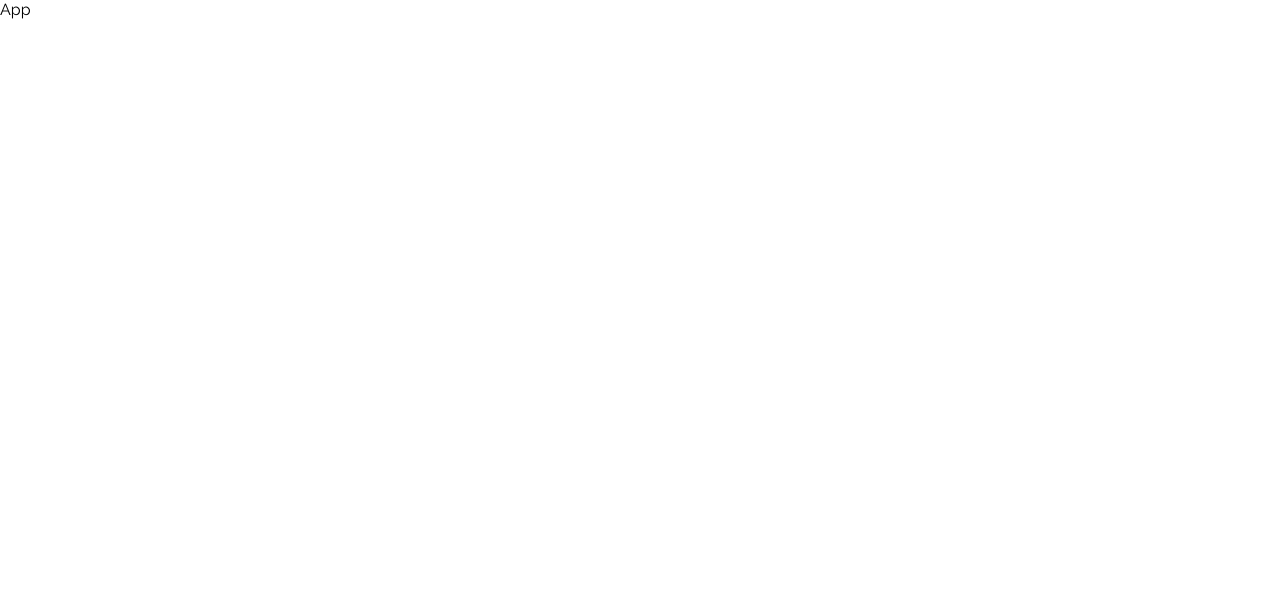
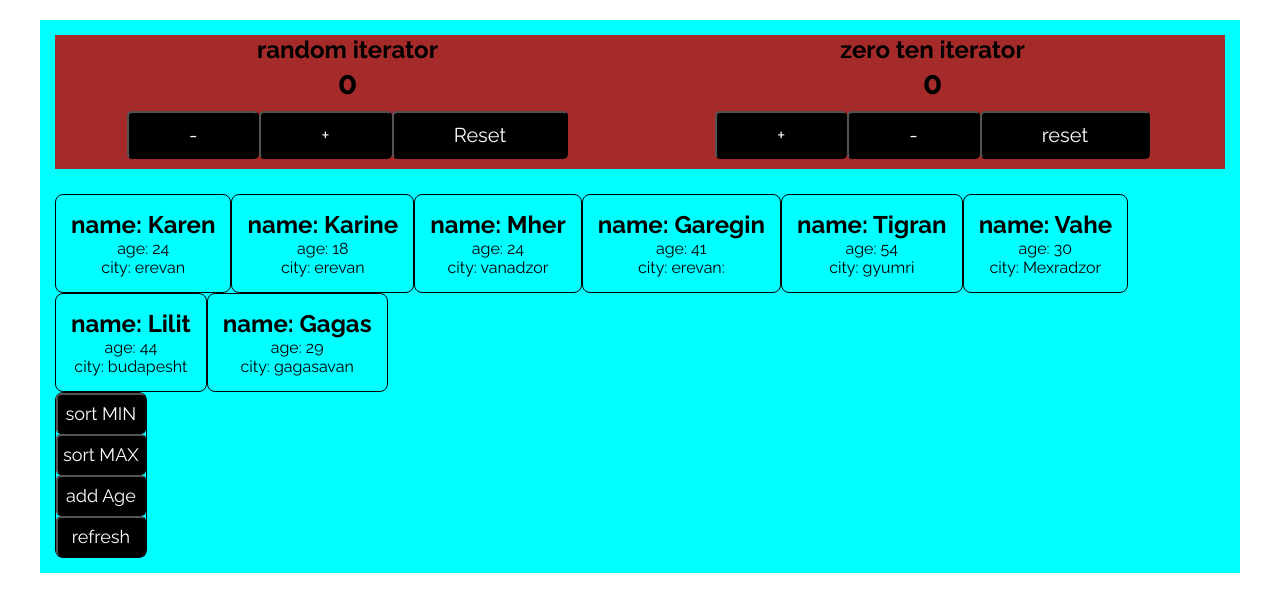
Before and after one commit to BrownEdgar/R_project, a React (Create React App) app: page / in a window 1280 px wide. Shown: the top 612 px of the page. Built offline with nearby package versions, Linux system fonts and the light colour scheme.

Commit message:
18.02.23 homework

```diff
--- a/src/components/Raf/App.js
+++ b/src/components/Raf/App.js
@@ -1,7 +1,18 @@
 import React from 'react'
+import RandomNum from './HomeWork18.02.23/randomNum1';
+import './HomeWork18.02.23/App.css'
+import ZeroTen from './HomeWork18.02.23/zeroTen'
+import AppPerson from './HomeWork18.02.23/person'
 
-export default function App() {
+
+function App() {
   return (
-    <div>App</div>
-  )
+    <div className="appBlock">
+      <RandomNum/>
+      <ZeroTen/>
+      <AppPerson/>
+    </div>
+  );
 }
+
+export default App;
--- /dev/null
+++ b/src/components/Raf/HomeWork18.02.23/App.css
@@ -0,0 +1,70 @@
+*{
+    margin: 0;
+    padding: 0;
+    box-sizing: border-box;
+}
+#root{
+
+    margin: 20px 40px;
+    background-color: aqua;
+}
+.appBlock{
+    display: flex;
+    flex-wrap: wrap;
+    padding: 15px;
+    text-align: center;
+}
+.RandomNumBlock,.ZeroTenBlock{
+    width: 50%;
+    background-color: brown;
+}
+.minus,.plus{
+    background-color: black;
+    color: white;
+    font-size: 20px;
+    padding: 10px 60px;
+    border-radius: 5px;
+    margin: 10px 0px;
+    cursor: pointer;
+}
+.reset{
+    cursor: pointer;
+    background-color: black;
+    color: white;
+    font-size: 20px;
+    padding: 10px 60px;
+    border-radius: 5px;
+
+}
+.listPerson{
+    margin-top: 25px;
+    display: flex;
+    flex-wrap: wrap;
+}
+.totalAge{
+    border: 1px solid black;
+    border-radius: 8px;
+}
+.leftBlock{
+    padding: 15px;
+    border: 1px solid black;
+    border-radius: 8px;
+}
+.rigthBlock{
+    align-self: flex-end;
+}
+.blockBtn{
+    border: 1px solid black;
+    display: flex;
+    flex-direction: column;
+    border-radius: 8px;
+    align-self: flex-end;
+}
+.btn{
+    cursor: pointer;
+    background-color: black;
+    color: white;
+    font-size: 18px;
+    padding: 8px 5px;
+    border-radius: 5px;
+}
--- /dev/null
+++ b/src/components/Raf/HomeWork18.02.23/person.jsx
@@ -0,0 +1,75 @@
+//_____task3--- nkarum enq objekti tvyalner@ 3 hat button enq sarqum 1) sortavorac dasavorel mecic poqr 2) poqric mec 3) bolori tariqneri gumar@
+import React from "react";
+function AppPerson(){
+const [value,setValue] =React.useState([
+  {name:"Karen",age:24,city:"erevan",id: window.crypto.randomUUID()},
+  {name:"Karine",age:18,city:"erevan",id: window.crypto.randomUUID()},
+  {name:"Mher",age:24,city:"vanadzor",id: window.crypto.randomUUID()},
+  {name:"Garegin",age:41,city:"erevan:",id: window.crypto.randomUUID()},
+  {name:"Tigran",age:54,city:"gyumri",id: window.crypto.randomUUID()},
+  {name:"Vahe",age:30,city:"Mexradzor",id: window.crypto.randomUUID()},
+  {name:"Lilit",age:44,city:"budapesht",id: window.crypto.randomUUID()},
+  {name:"Gagas",age:29,city:"gagasavan",id: window.crypto.randomUUID()}
+]);
+function min(){
+const minArr = [...value].sort((a,b)=> a.age - b.age)
+setValue(minArr)
+}
+function max(){
+const maxArr = [...value].sort((a,b)=> b.age - a.age)
+setValue(maxArr)
+}
+function add(){
+const addArr = [...value].reduce((aggr,elem) => {
+  return aggr = [aggr[0]+elem.age]
+ },[0])
+ setValue(addArr)
+
+}
+function refresh(){
+      setValue([
+        {name:"Karen",age:24,city:"erevan",id: window.crypto.randomUUID()},
+        {name:"Karine",age:18,city:"erevan",id: window.crypto.randomUUID()},
+        {name:"Mher",age:24,city:"vanadzor",id: window.crypto.randomUUID()},
+        {name:"Garegin",age:41,city:"erevan:",id: window.crypto.randomUUID()},
+        {name:"Tigran",age:54,city:"gyumri",id: window.crypto.randomUUID()},
+        {name:"Vahe",age:30,city:"Mexradzor",id: window.crypto.randomUUID()},
+        {name:"Lilit",age:44,city:"budapesht",id: window.crypto.randomUUID()},
+        {name:"Gagas",age:29,city:"gagasavan",id: window.crypto.randomUUID()}
+      ])
+}
+if(value.length===1 && typeof(value[0])=="number"){
+        return(
+            <div className="totalAge">
+                <h1>total age: {value[0]}</h1>
+                <button className="minus" onClick={refresh}>beack</button>
+            </div>
+        )
+}else{
+    return(
+        <>
+        <div className="listPerson">
+        { value.map((elem) => {
+          return(
+            <div key={elem.id} className="leftBlock">
+            <h2>name: {elem.name}</h2>
+            <p>age: {elem.age}</p>
+            <p>city: {elem.city}</p>
+            </div>
+          )
+        })}
+        </div>
+                <div className="blockBtn">
+        <button className="btn" onClick={min}>sort MIN</button>
+        <button className="btn" onClick={max}>sort MAX</button>
+        <button className="btn" onClick={add}>add Age</button>
+        <button className="btn" onClick={refresh}>refresh</button>
+        </div>
+        </>
+
+        )
+}
+
+}
+
+export default AppPerson
--- /dev/null
+++ b/src/components/Raf/HomeWork18.02.23/randomNum1.jsx
@@ -0,0 +1,25 @@
+import React from 'react'
+
+const RandomNum = () => {
+    const [value,setValue] = React.useState(0)
+
+    const minus = () => {
+        setValue(value - Math.round(Math.random()*100))
+    }
+    const plus = () => {
+        setValue(value + Math.round(Math.random()*100))
+    }
+    const reset  = () => {
+        setValue(0)
+    }
+    return(
+        <div className='RandomNumBlock'>
+            <h2>random iterator</h2>
+            <h1>{value}</h1>
+            <button className='minus' onClick={minus}>-</button>
+            <button className='plus' onClick={plus}>+</button>
+            <button className='reset' onClick={reset}>Reset</button>
+        </div>
+    )
+  }
+  export default RandomNum
--- /dev/null
+++ b/src/components/Raf/HomeWork18.02.23/zeroTen.jsx
@@ -0,0 +1,28 @@
+import React from 'react'
+
+function ZeroTen(){
+
+const [value,setValue] = React.useState(0);
+
+const plus = () => {
+            setValue(value + 1 <= 10 ? value + 1 : value )
+      }
+const minus = () => {
+        setValue(value - 1 >= 0 ? value - 1 : value )
+  }
+  const reset  = () => {
+            setValue(0)
+         }
+
+return(
+    <div className='ZeroTenBlock' >
+        <h2>zero ten iterator</h2>
+        <h1>{value}</h1>
+        <button className='plus' onClick={plus}>+</button >
+        <button className='minus' onClick={minus}>-</button >
+        <button className='reset' onClick={reset}>reset</button >
+    </div>
+)
+}
+
+export default ZeroTen
```
